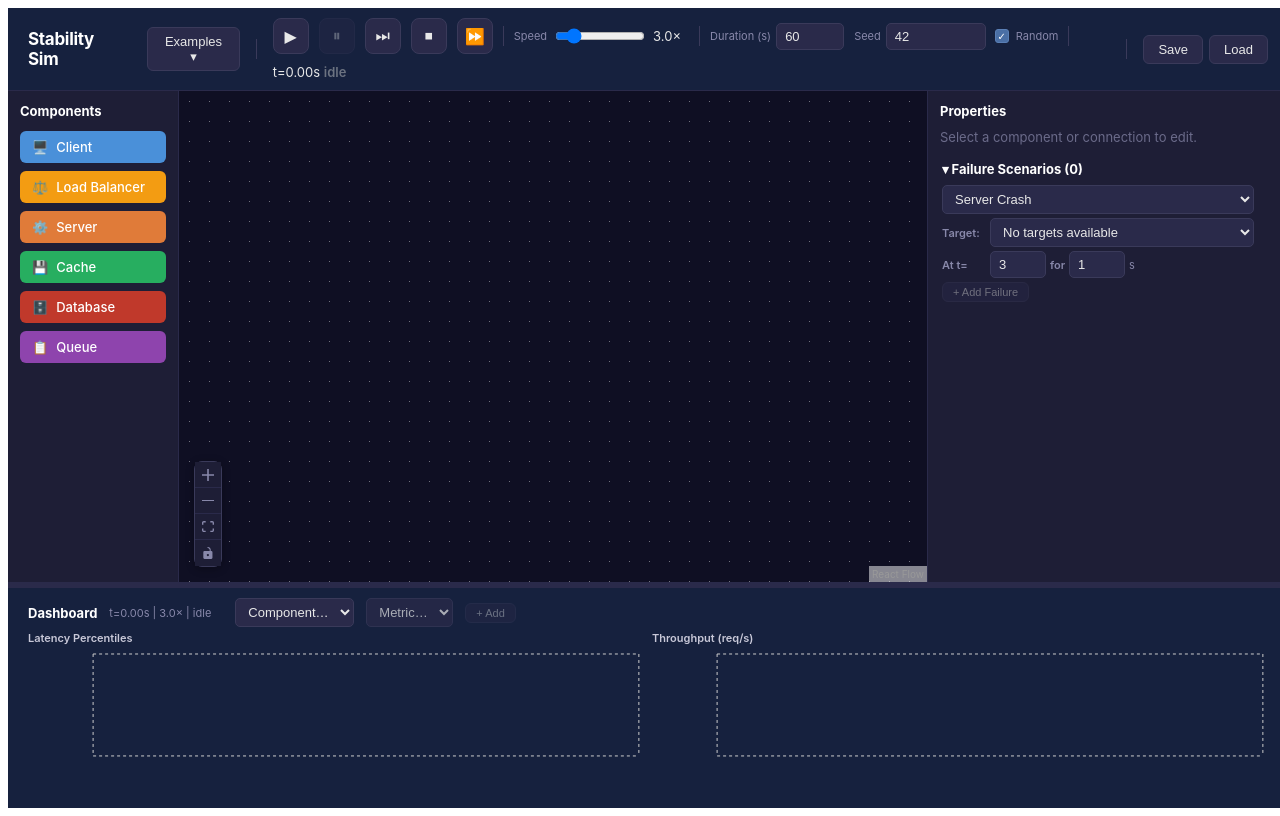
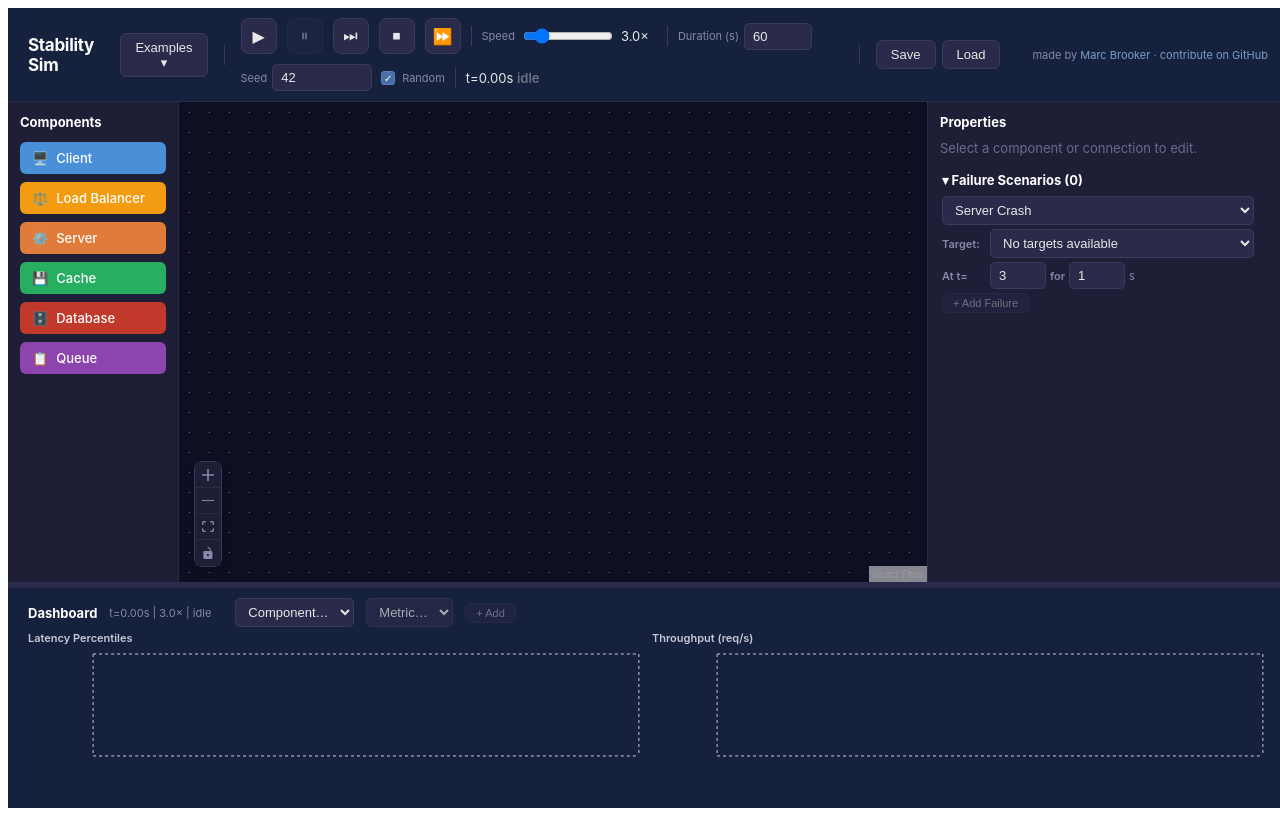
Before and after one commit to marcbrooker/stability-sim, a React (Vite) app: page / in a window 1280 px wide. Built offline with nearby package versions, Linux system fonts and the light colour scheme.

Commit message:
Add blog and GitHub links to top-right corner of topbar

```diff
--- a/src/App.css
+++ b/src/App.css
@@ -27,6 +27,20 @@
   letter-spacing: -0.3px;
   margin-right: 8px;
   color: #fff;
+}
+
+.app-topbar-links {
+  font-size: 11px;
+  color: #8888aa;
+  white-space: nowrap;
+}
+.app-topbar-links a {
+  color: #7a9ec9;
+  text-decoration: none;
+}
+.app-topbar-links a:hover {
+  color: #a0c4e8;
+  text-decoration: underline;
 }
 
 .app-topbar .sep {
--- a/src/App.tsx
+++ b/src/App.tsx
@@ -249,6 +249,12 @@ function App() {
           <SimulationControls />
           <span className="sep" />
           <SaveLoadButtons />
+          <span style={{ flex: 1 }} />
+          <span className="app-topbar-links">
+            made by <a href="https://brooker.co.za/blog/" target="_blank" rel="noopener noreferrer">Marc Brooker</a>
+            {' · '}
+            <a href="https://github.com/marcbrooker/stability-sim/" target="_blank" rel="noopener noreferrer">contribute on GitHub</a>
+          </span>
         </div>
         <div className="app-body">
           <div className="app-sidebar-left">
```
